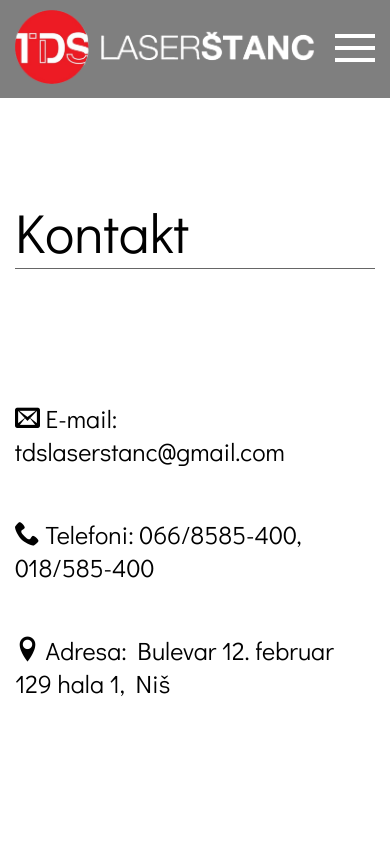
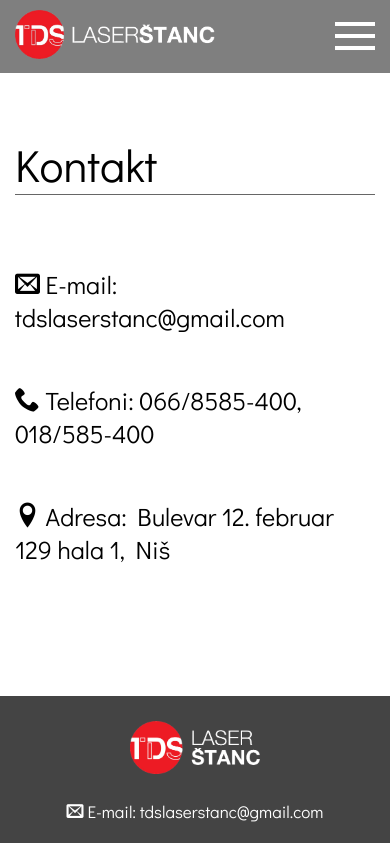
Before and after one commit to miloske1992miloske/TDS-Laser-Stanc, a plain HTML site: page kontakt.html in a window 390 px wide. Shown: the top 843 px of the page. Drawn offline with Linux system fonts and the light colour scheme; files whose address does not match are found by name.

Commit message:
Add files via upload

```diff
--- a/css/style.css
+++ b/css/style.css
@@ -271,3 +271,29 @@ footer .aw-logo-img-footer {
     }
 
 }
+
+@media all and (max-width: 500px) {
+
+    .aw-logo-img {
+        width: 200px;
+    }
+
+    footer .aw-logo-img-footer {
+        width: 130px;
+    }
+
+    #aw-kontakt h1 {
+        margin-top: 50px;
+        margin-bottom: 40px;
+        font-size: 45px;
+    }
+
+    #aw-kontakt h4:last-child {
+        margin-bottom: 30px;
+    }
+
+    footer h4 {
+        font-size: 17px;
+
+    }
+}
```
